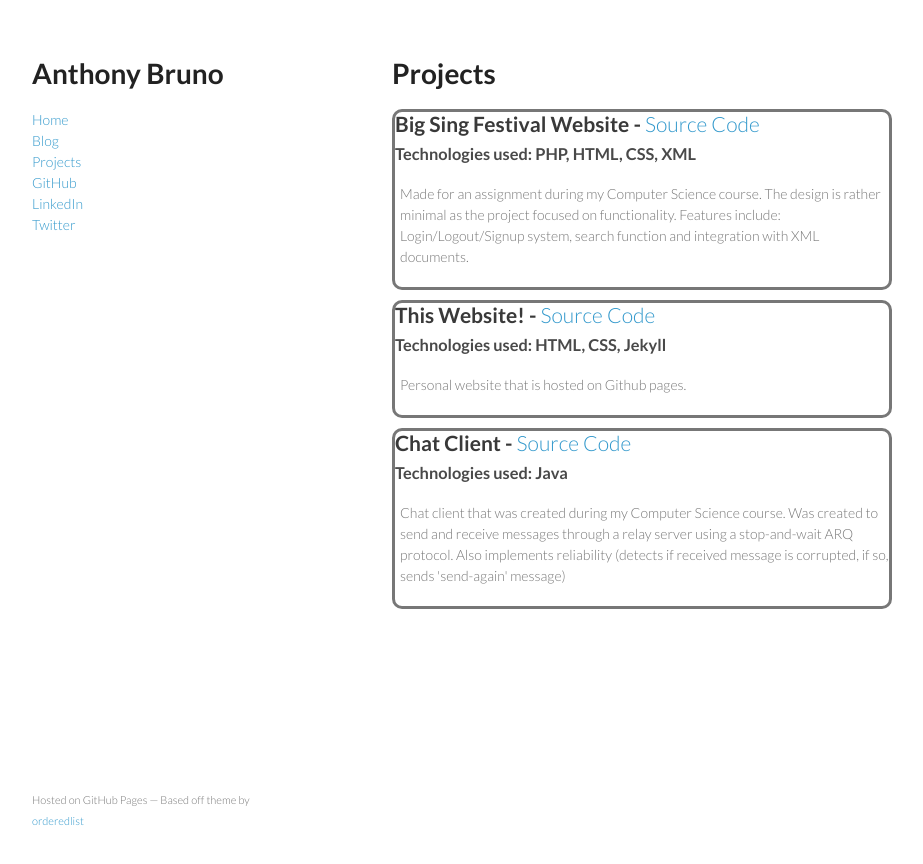
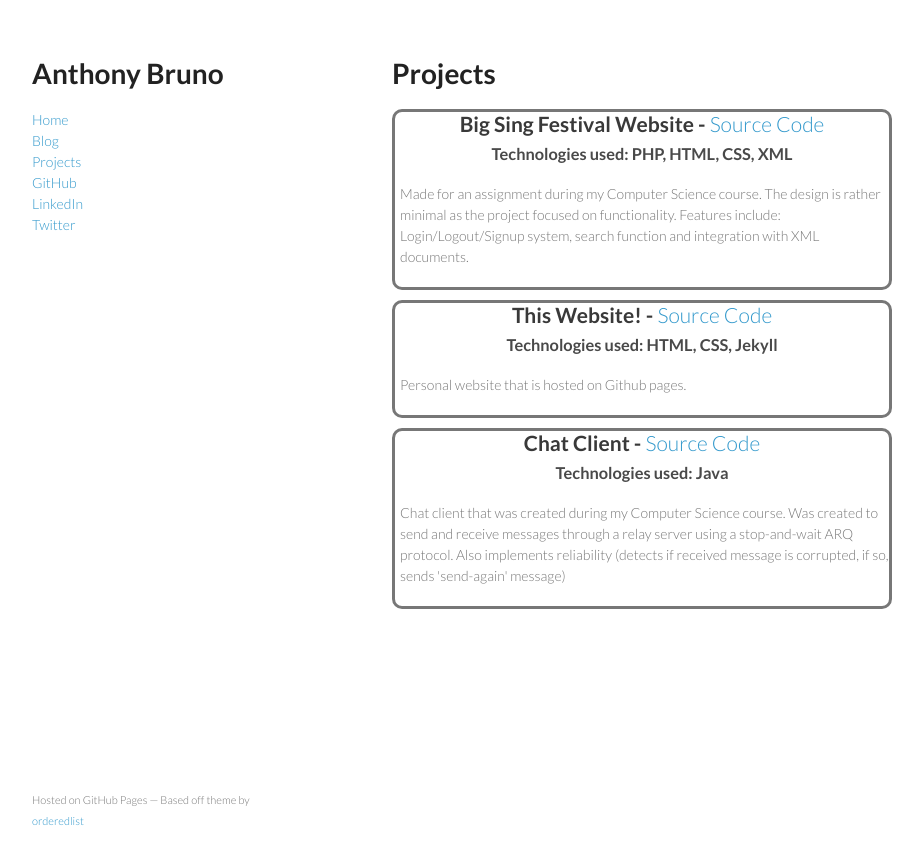
Before and after one commit to AussieGuy0/anthonybruno.dev, a Jekyll site: the page built from projects.html, in a window 1280 px wide. Shown: the top 864 px of the page, without its empty margins (178-1101 px from the left). Built offline with Jekyll 4.4.1, drawn with Linux system fonts in a browser that asks for light colours.

Commit message:
Fixed stylesheet...again

```diff
--- a/stylesheets/styles.css
+++ b/stylesheets/styles.css
@@ -192,7 +192,7 @@ footer {
   margin-bottom: 10px;
 }
 
-.project h2 h3 {
+.project h2, .project h3 {
   text-align: center;
 }
 
```
Also changed, not shown: 1 other file.
